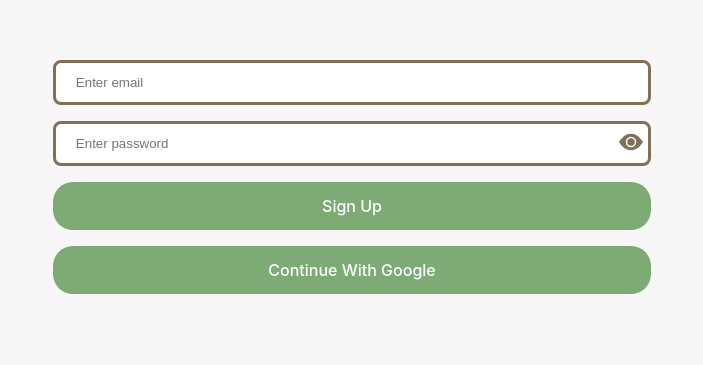
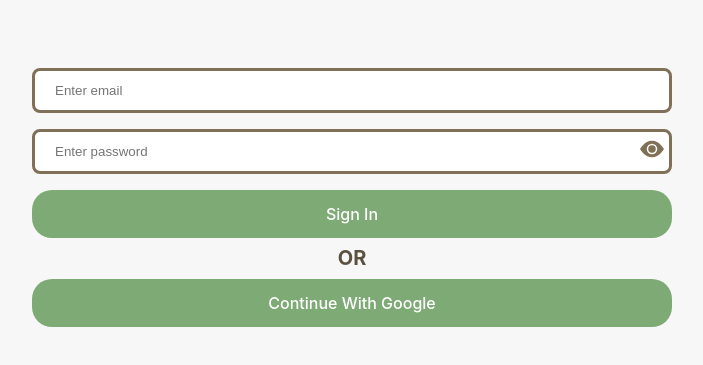
Before and after one commit to chewableanimal/NewProject, a React (Vite) app: page / in a window 1280 px wide. Shown: the part 195-560 px from the top of the page, without its empty margins (288-991 px from the left). Built offline with nearby package versions, Linux system fonts and the light colour scheme.

Commit message:
Created dynamic creation of sign in and sign up forms on one component

```diff
--- a/src/App.css
+++ b/src/App.css
@@ -158,3 +158,19 @@ body {
 .requirementNotMet {
   color: red;
 }
+
+/* .or-text {
+  font-size: 1.2rem;
+  font-weight: bold;
+  padding: 0 8px;
+  color: #5c5140;
+} */
+
+.or-text {
+color: #5c5140;
+font-size: 20px;
+margin: 0 10px;
+text-align: center;
+padding: 15px;
+font-weight: bolder;
+}
--- a/src/App.jsx
+++ b/src/App.jsx
@@ -1,10 +1,8 @@
-import UserSignUp from "./components/UserAuthRegister";
-import UserSignIn from "./components/UserAuthSignIn";
+import AuthPage from "./pages/AuthPage";
 function App() {
   return (
     <div>
-      <UserSignUp/>
-      {/* <UserSignIn/> */}
+      <AuthPage/>
     </div>
 
   );
--- /dev/null
+++ b/src/components/GoogleSignInButton.jsx
@@ -0,0 +1,23 @@
+import React from "react";
+import "../App.css"
+
+function GoogleButton(props) {
+  return (
+    <button
+      className="account-button"
+      disabled={props.isLoading}
+      onMouseDown={props.handleGoogleLogin}
+    >
+      {props.isLoading ? (
+        <div className="spinner">
+          <div className="double-bounce1"></div>
+          <div className="double-bounce2"></div>
+        </div>
+      ) : (
+        "Continue With Google"
+      )}
+    </button>
+  );
+}
+
+export default GoogleButton;
--- a/src/components/UserAuthRegister.jsx
+++ b/src/components/UserAuthForm.jsx
@@ -1,21 +1,21 @@
 import { useState, useRef } from "react";
-import "../App.css";
 import { auth } from "../firebaseConfig";
 import {
   signInWithRedirect,
   GoogleAuthProvider,
   createUserWithEmailAndPassword,
+  signInWithEmailAndPassword,
 } from "firebase/auth";
 import { BsEyeFill, BsEyeSlashFill } from "react-icons/bs";
+import GoogleButton from "./GoogleSignInButton";
 
-function UserSignUp() {
+function AuthForm(props) {
   const provider = new GoogleAuthProvider();
   const [formData, setFormData] = useState({ email: "", password: "" });
   const [error, setError] = useState(null);
   const [isLoading, setIsLoading] = useState(false);
   const [passwordVisible, setPasswordVisible] = useState(false);
   const [tooltipVisible, setTooltipVisible] = useState(false);
-  const [validPassword, setValidPassword] = useState(false);
   const showPasswordRef = useRef(null);
 
   const togglePasswordVisibility = (e) => {
@@ -43,9 +43,6 @@ function UserSignUp() {
   const handleInput = (e) => {
     setFormData({ ...formData, [e.target.name]: e.target.value });
     setError(null);
-    if (isValidPassword(e.target.value)) {
-      setValidPassword(true);
-    }
   };
 
   const handleGoogleLogin = async (e) => {
@@ -62,23 +59,26 @@ function UserSignUp() {
     }
   };
 
+  //todo fix error messages for sign in and add routing
   const handleSubmit = async (e) => {
     e.preventDefault();
     if (!formData.email || !formData.password) {
       setError("Please enter your email and password");
       return;
     }
-    if (!isValidPassword(formData.password)) {
+    if (props.register && !isValidPassword(formData.password)) {
       setError("Password is not valid. Please try again.");
       return;
     }
     setIsLoading(true);
     try {
-      const response = await createUserWithEmailAndPassword(
-        auth,
-        formData.email,
-        formData.password
-      );
+      const response = (await props.register)
+        ? createUserWithEmailAndPassword(
+            auth,
+            formData.email,
+            formData.password
+          )
+        : signInWithEmailAndPassword(auth, formData.email, formData.password);
       setIsLoading(false);
       console.log(response.user);
     } catch (err) {
@@ -95,7 +95,9 @@ function UserSignUp() {
     } else if (error.includes("user-not-found")) {
       return "We couldn't find an account with that email.";
     } else if (error.includes("wrong-password")) {
-      return "Invalid password. Please try again.";
+      return props.register
+        ? "Invalid password. Please try again."
+        : "Wrong email or password";
     } else if (error.includes("invalid-email")) {
       return "Please enter a valid email address.";
     } else {
@@ -145,7 +147,7 @@ function UserSignUp() {
             {passwordVisible ? <BsEyeSlashFill /> : <BsEyeFill />}
           </i>
         </div>
-        {tooltipVisible && (
+        {props.register && tooltipVisible && (
           <div className="password-tooltip">
             <p>Password must:</p>
             <ul>
@@ -207,33 +209,22 @@ function UserSignUp() {
               <div className="double-bounce1"></div>
               <div className="double-bounce2"></div>
             </div>
+          ) : props.register ? (
+            "Sign Up"
           ) : (
-            "Sign Up"
+            "Sign In"
           )}
         </button>
-        <button
-          className="account-button"
-          disabled={isLoading}
-          onMouseDown={handleGoogleLogin}
-        >
-          {isLoading ? (
-            <div className="spinner">
-              <div className="double-bounce1"></div>
-              <div className="double-bounce2"></div>
-            </div>
-          ) : (
-            "Continue With Google"
-          )}
-        </button>
+        <span className="or-text">OR</span>
+        <GoogleButton
+          isLoading={isLoading}
+          handleGoogleLogin={handleGoogleLogin}
+        />
         {error && <p className="error">{error}</p>}
-        <p style={{ color: "#f7f7f7" }}>
-          {" "}
-          The email address is alopooøøssssasasssssssready in use by another
-          account.
-        </p>
+        <p style={{ color: "#f7f7f7", width: "50vw" }}> </p>
       </form>
     </div>
   );
 }
 
-export default UserSignUp;
+export default AuthForm;
--- /dev/null
+++ b/src/pages/AuthPage.jsx
@@ -0,0 +1,9 @@
+import AuthForm from "../components/UserAuthForm"
+
+function AuthPage() {
+  return (
+    <AuthForm register={false} />
+  )
+}
+
+export default AuthPage
```
